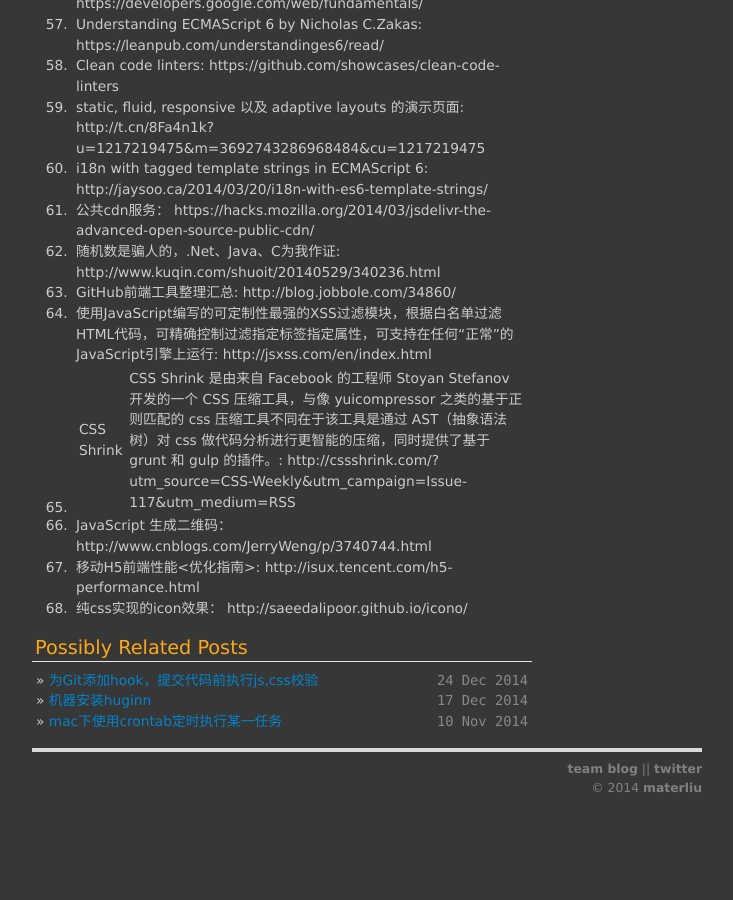
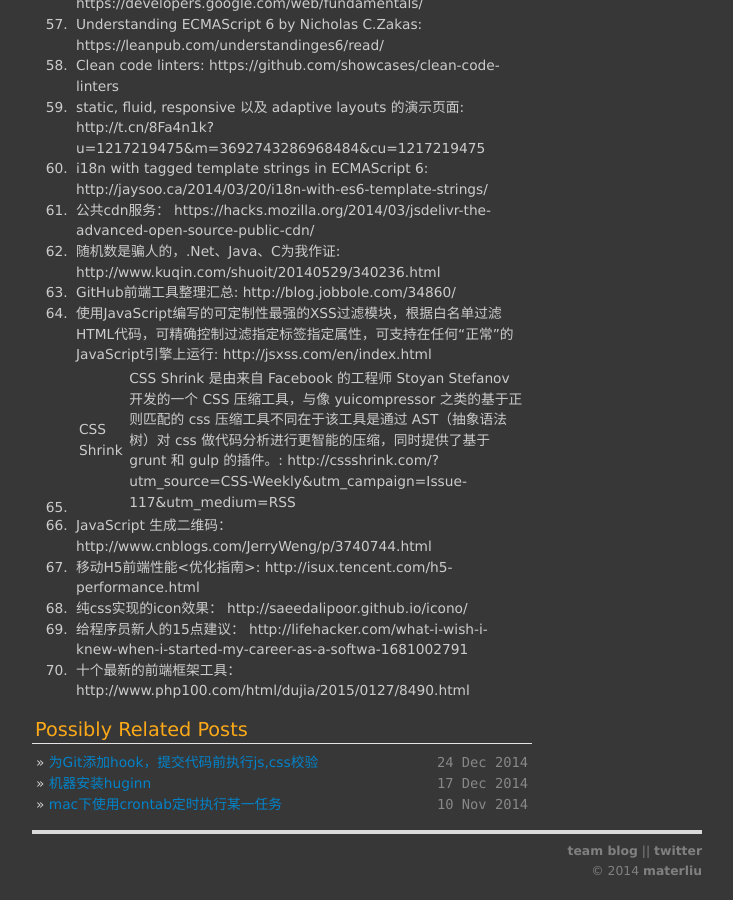
Before and after one commit to materliu/materliu.github.io, a Jekyll site: the page built from all/web/_posts/2014-12-16-hotchpotch.md, in a window 1280 px wide and 900 px high, scrolled down 2462 px. Shown: the whole window, without its empty margins (273-1006 px from the left). Built offline with Jekyll 4.4.1, drawn with Linux system fonts in a browser that asks for light colours; Markdown is read by kramdown in place of the engine named in the settings; before the commit the page ends 3279 px from its top, so only the background shows below that.

Commit message:
前端最新的十个框架工具。

```diff
--- a/all/web/_posts/2014-12-16-hotchpotch.md
+++ b/all/web/_posts/2014-12-16-hotchpotch.md
@@ -73,3 +73,5 @@ title: 大杂烩
 68. JavaScript 生成二维码： http://www.cnblogs.com/JerryWeng/p/3740744.html
 69. 移动H5前端性能<优化指南>:  http://isux.tencent.com/h5-performance.html
 70. 纯css实现的icon效果： http://saeedalipoor.github.io/icono/
+71. 给程序员新人的15点建议： http://lifehacker.com/what-i-wish-i-knew-when-i-started-my-career-as-a-softwa-1681002791
+72. 十个最新的前端框架工具： http://www.php100.com/html/dujia/2015/0127/8490.html
```
